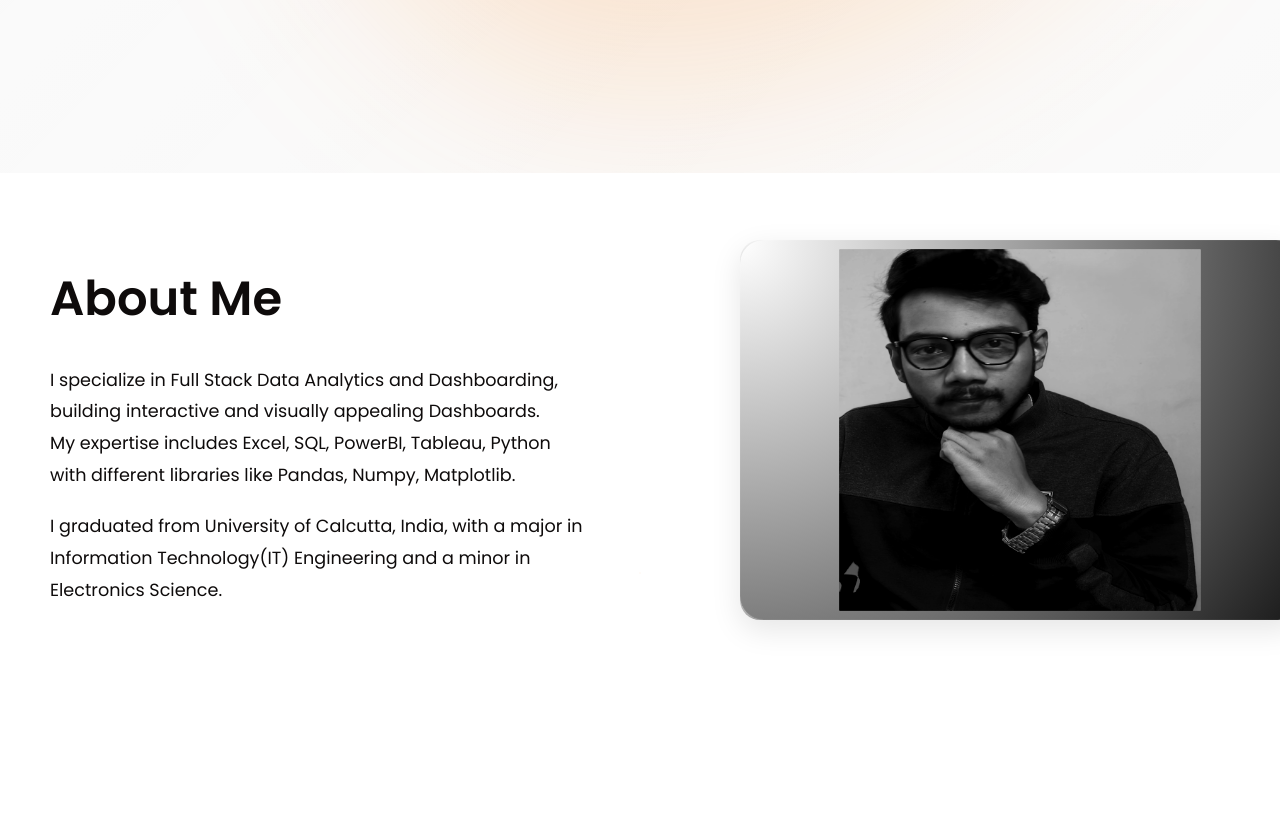
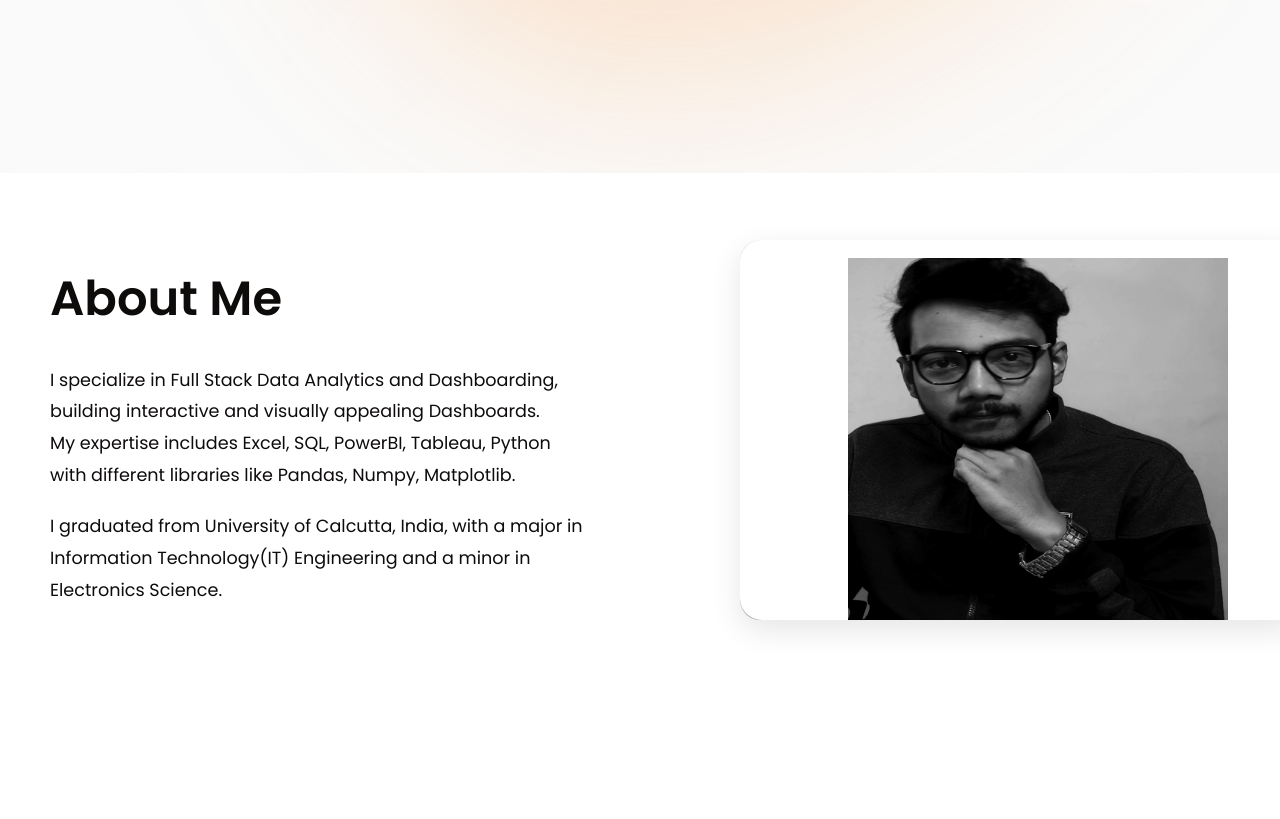
Before and after one commit to Naskar-Sayan/portfolio, a Flask app: page / in a window 1280 px wide. Shown: the part 747-1566 px from the top of the page. Run offline with Flask 3, Linux system fonts and the light colour scheme; parts of the project's set-up code (start-up, migrations or seed data) failed here and were passed over.

Commit message:
Update styles.css

```diff
--- a/static/css/styles.css
+++ b/static/css/styles.css
@@ -187,46 +187,38 @@ section {
     position: relative;
     width: 100%;
     height: 380px;
-    border-radius: 24px;
+
+    /* Soft rounded shape, not decorative */
+    border-radius: 22px;
     overflow: hidden;
 
-    /* Elegant glass background */
-    background: radial-gradient(
-        circle at top left,
-        rgba(255, 255, 255, 0.08),
-        rgba(0, 0, 0, 0.9)
-    );
-
+    /* Very subtle separation from background */
+    background: rgba(255, 255, 255, 0.02);
+
+    /* Professional depth (not dramatic) */
     box-shadow:
-        0 20px 40px rgba(0, 0, 0, 0.6),
-        inset 0 0 0 1px rgba(255, 255, 255, 0.05);
+        0 18px 40px rgba(0, 0, 0, 0.55),
+        inset 0 0 0 1px rgba(255, 255, 255, 0.03);
 }
 
 /* Image styling */
 .photo-wrapper img {
-    position: absolute;
-    inset: 0;
-    width: 100%;
-    height: 100%;
-
+    width: 100%;
+    height: 100%;
+
+    /* Key decision: full image, no crop */
     object-fit: contain;
     object-position: center;
 
-    opacity: 1;
-
-    /* Elegant photo treatment */
-    filter: grayscale(100%) contrast(1.05) brightness(0.95);
-
-    transform: scale(0.95);
-    transition: transform 1s ease, filter 1s ease;
-}
-
-/* Subtle hover elegance */
-.photo-wrapper:hover img {
-    transform: scale(1);
-    filter: grayscale(0%) contrast(1.1);
-}
-
+    /* Calm editorial tone */
+    filter: grayscale(100%) contrast(1.05) brightness(0.97);
+
+    /* Slight optical breathing room */
+    padding: 18px;
+
+    /* No animation needed for elegance */
+    display: block;
+}
 
 
 /* Mobile Responsive */
```
